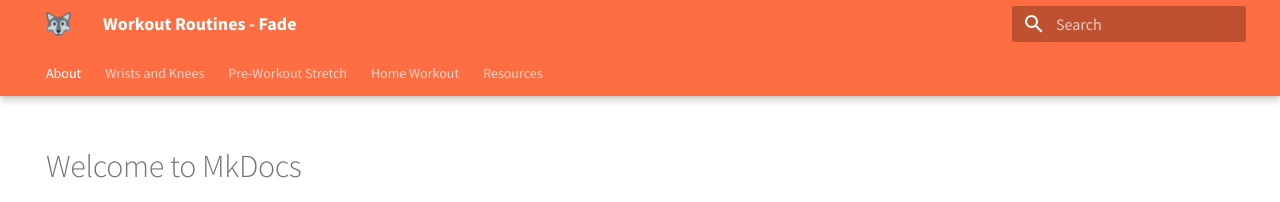
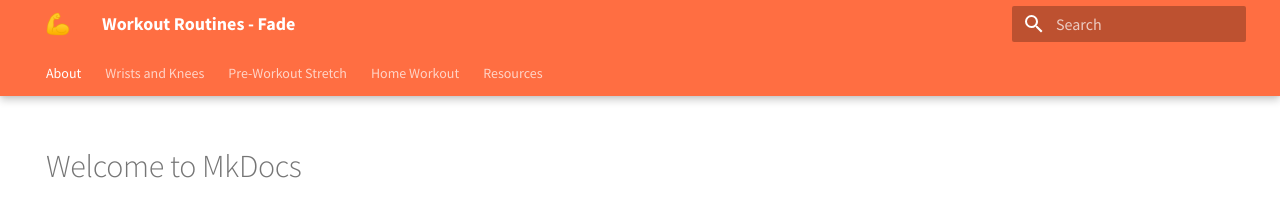
Before and after one commit to fadli0029/WorkoutRoutines, an MkDocs documentation site: the page built from docs/index.md, in a window 1280 px wide. Shown: the top 202 px of the page. Built offline with MkDocs 1.6.1 and Material for MkDocs 9.7.7, drawn with Linux system fonts in a browser that asks for light colours.

Commit message:
[CHANGE] change icon

```diff
--- a/mkdocs.yml
+++ b/mkdocs.yml
@@ -15,8 +15,8 @@ nav:
 theme:
   name: material
   custom_dir: overrides
-  favicon: assets/images/wolf.png
-  logo: assets/wolf.png
+  favicon: assets/images/muscle.gif
+  logo: assets/muscle.gif
   font:
     text: Source Sans Pro
     code: Source Code Pro
```
Also changed, not shown: docs/assets/images/muscle.gif (added), docs/assets/muscle.gif (added).
